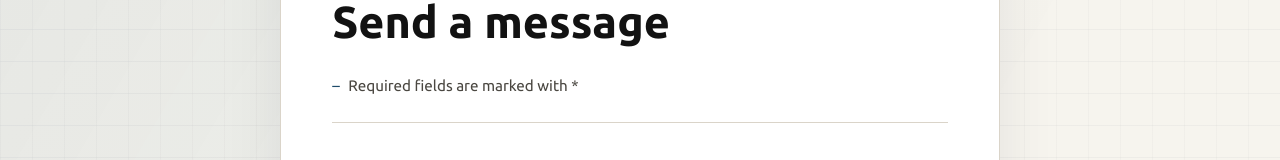
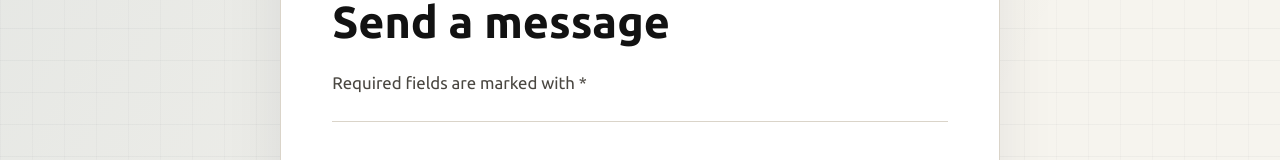
Before and after one commit to dceoy/cloudflare-inquiry-web-form, a React (Vite) app: page / in a window 1280 px wide. Shown: the part 170-330 px from the top of the page. Built offline with nearby package versions, Linux system fonts and the light colour scheme; no server answers.

Commit message:
Replace header list with subhead

```diff
--- a/src/App.css
+++ b/src/App.css
@@ -49,28 +49,6 @@ h1 {
   margin: 0;
   color: var(--muted, #4a4741);
   font-size: 1.05rem;
-}
-
-.header-list {
-  list-style: none;
-  padding: 0;
-  margin: 1rem 0 0;
-  display: grid;
-  gap: 0.35rem;
-  color: var(--muted, #4a4741);
-  font-size: 0.95rem;
-}
-
-.header-list li {
-  position: relative;
-  padding-left: 1rem;
-}
-
-.header-list li::before {
-  content: "–";
-  position: absolute;
-  left: 0;
-  color: var(--accent, #1e4b6a);
 }
 
 .theme-toggle {
--- a/src/App.tsx
+++ b/src/App.tsx
@@ -321,9 +321,7 @@ function App() {
             </button>
           </div>
           <h1>Send a message</h1>
-          <ul className="header-list">
-            <li>Required fields are marked with *</li>
-          </ul>
+          <p className="subhead">Required fields are marked with *</p>
         </header>
 
         <form className="form" onSubmit={handleSubmit} noValidate>
```
